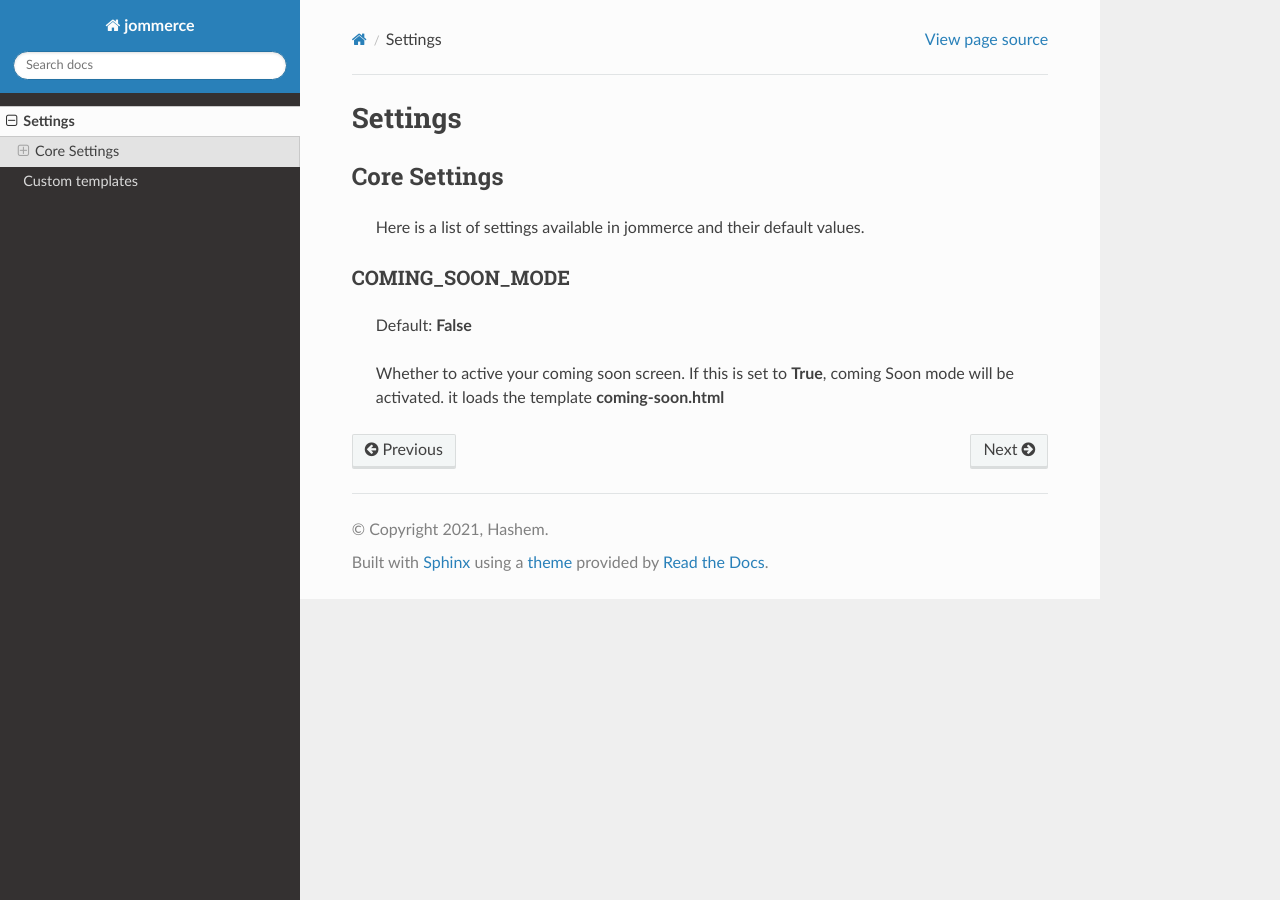
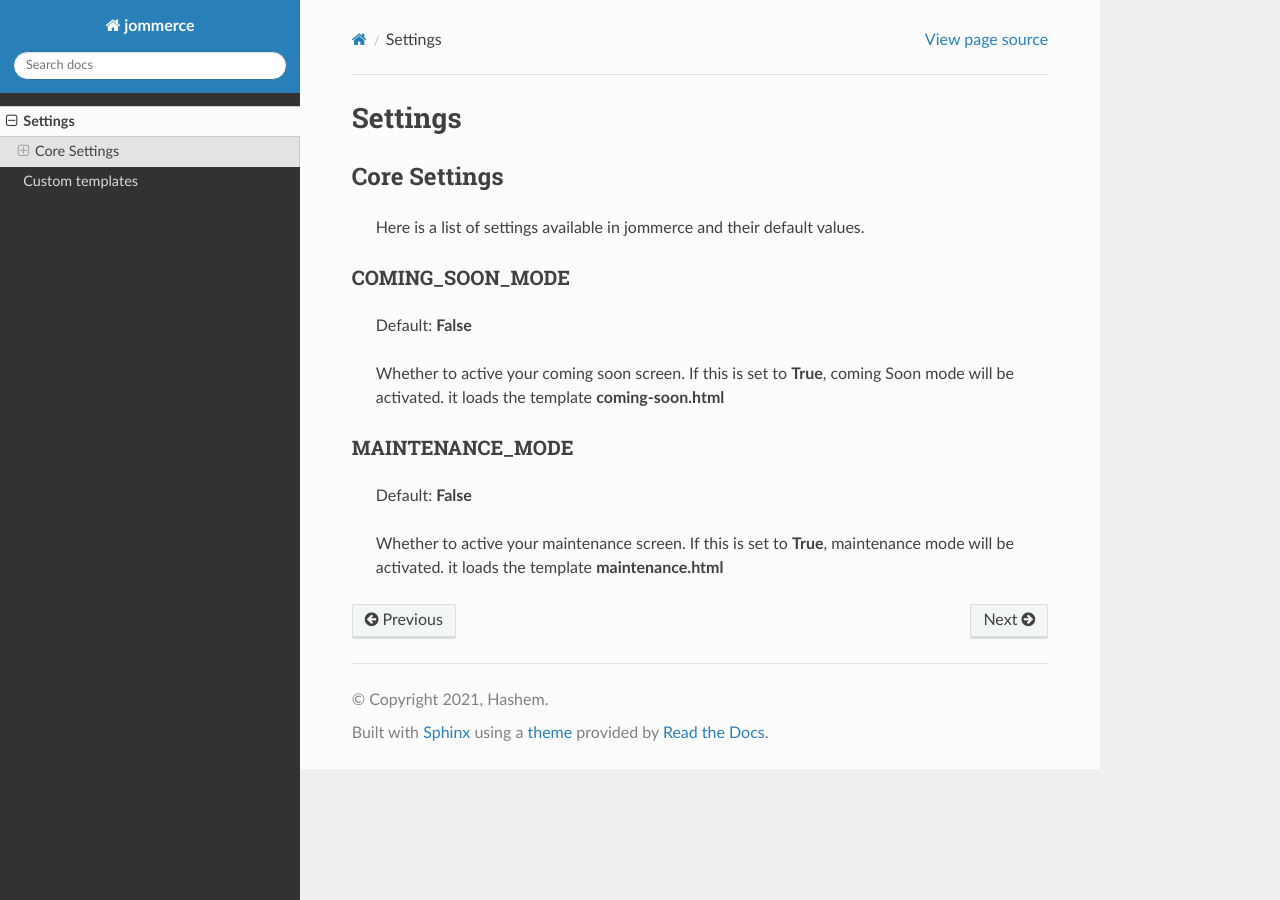
Before and after one commit to jommerce/jommerce, a Sphinx documentation site: the page built from docs/settings.rst, in a window 1280 px wide. Built offline with Sphinx 7.4.7 and the Read the Docs theme 2.0.0, drawn with Linux system fonts in a browser that asks for light colours.

Commit message:
docs: Document MAINTENANCE_MODE

```diff
--- a/docs/settings.rst
+++ b/docs/settings.rst
@@ -13,3 +13,9 @@ COMING_SOON_MODE
     Default: **False**
 
     Whether to active your coming soon screen. If this is set to **True**, coming Soon mode will be activated. it loads the template **coming-soon.html**
+
+MAINTENANCE_MODE
+----------------
+    Default: **False**
+
+    Whether to active your maintenance screen. If this is set to **True**, maintenance mode will be activated. it loads the template **maintenance.html**
```
Also changed, not shown: CHANGELOG.md (+2 -0 lines).
